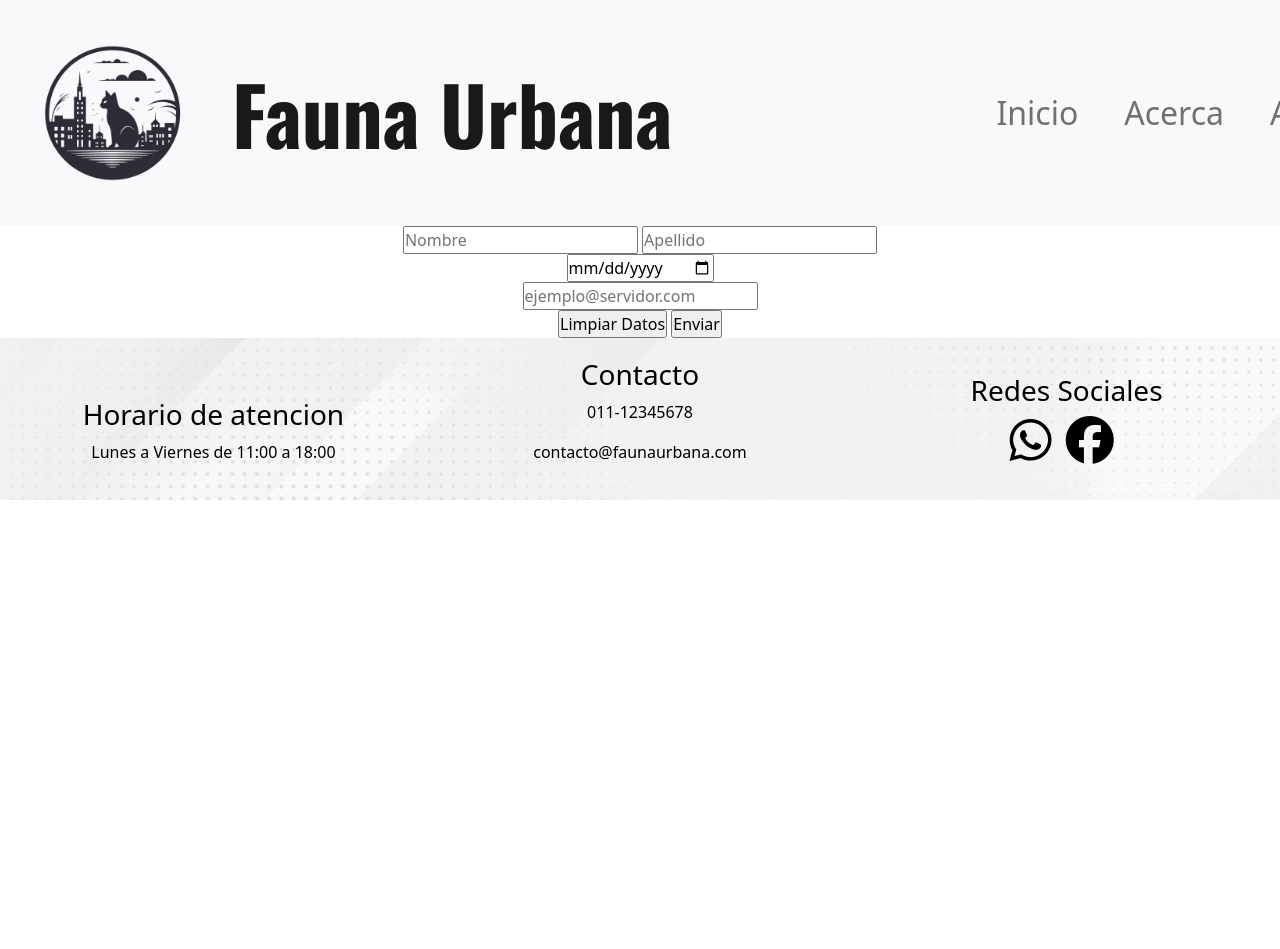
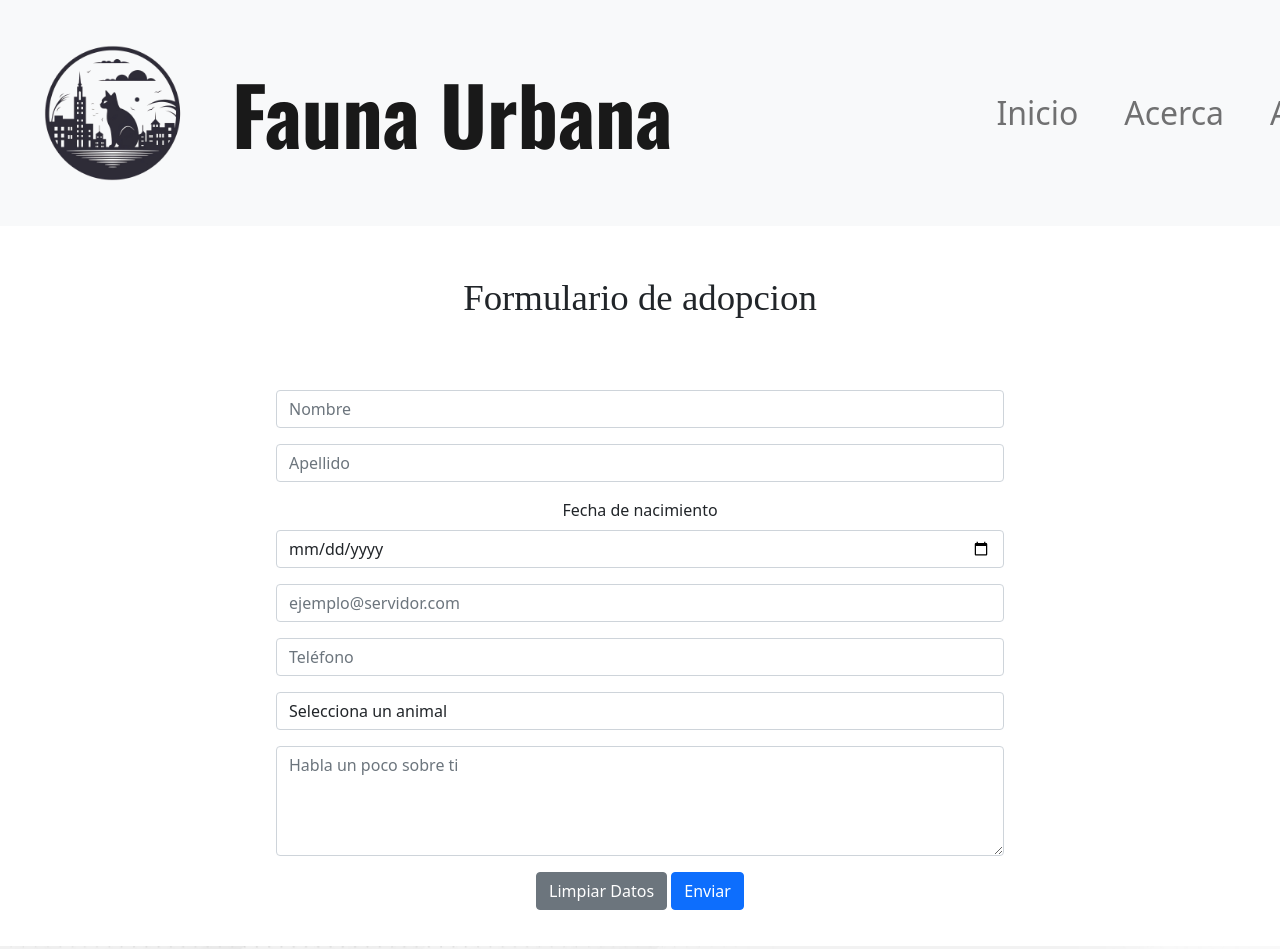
Before and after one commit to gaboz08/Proyecto, a website: page pages/Contacto.html in a window 1280 px wide. Shown: the top 949 px of the page. Before the commit the page ends 800 px from the top, so only its background shows below. Drawn offline with Linux system fonts and the light colour scheme.

Commit message:
Correcciones tercera preentrega

```diff
--- a/SCSS/estilos.scss
+++ b/SCSS/estilos.scss
@@ -218,3 +218,10 @@ header, .imagenFooter {
         }
     }
 }
+
+
+.formulario-centrado {
+    max-width: 60%;
+    margin: 0 auto;
+    padding: 20px;
+}
--- a/pages/Contacto.html
+++ b/pages/Contacto.html
@@ -34,23 +34,48 @@
     </header>
 
     <section>
-        <form action="404.html" method="post">
-            <div>
-                <input type="text" id="nombre" name="nombre" placeholder="Nombre" required>
-                <input type="text" id="apellido" name="apellido" placeholder="Apellido" required>
-            </div>
-            <div>
-                <input type="date" id="fecha de nacimiento" name="fecha de nacimiento">
-            </div>
-            <div>
-                <input type="email" id="email" name="email" placeholder="ejemplo@servidor.com" required>
-            </div>
-            <div>
-                <input type="reset" value="Limpiar Datos">
-                <input type="submit" value="Enviar">
-            </div>
-        </form>
+        <h2 class="Subtitulo">Formulario de adopcion</h2>
     </section>
+
+    <form action="404.html" method="post" class="formulario-centrado">
+
+        <div class="mb-3">
+            <input type="text" class="form-control" id="nombre" name="nombre" placeholder="Nombre" required>
+        </div>
+        <div class="mb-3">
+            <input type="text" class="form-control" id="apellido" name="apellido" placeholder="Apellido" required>
+        </div>
+        <div class="mb-3">
+            <label for="fechaNacimiento" class="form-label">Fecha de nacimiento</label>
+            <input type="date" class="form-control" id="fechaNacimiento" name="fechaNacimiento">
+        </div>
+        <div class="mb-3">
+            <input type="email" class="form-control" id="email" name="email" placeholder="ejemplo@servidor.com" required>
+        </div>
+        <div class="mb-3">
+            <input type="tel" class="form-control" id="telefono" name="telefono" placeholder="Teléfono" required>
+        </div>
+        <div class="mb-3">
+            <select class="form-control" id="seleccionAnimal" name="seleccionAnimal">
+                <option value="" selected>Selecciona un animal</option>
+                <option value="perro">Perro</option>
+                <option value="gato">Gato</option>
+            </select>
+        </div>
+        <div class="mb-3" id="opcionesAnimales" style="display: none;">
+            <select class="form-control" name="opcionAnimal">
+
+            </select>
+        </div>
+        <div class="mb-3">
+            <textarea class="form-control" name="sobreTi" id="sobreTi" rows="4" placeholder="Habla un poco sobre ti"></textarea>
+        </div>
+        <div class="mb-3">
+            <input type="reset" class="btn btn-secondary" value="Limpiar Datos">
+            <input type="submit" class="btn btn-primary" value="Enviar">
+        </div>
+    </form>
+
 
 
 
@@ -71,5 +96,35 @@
         </div>
     </footer>
     <script src="../js/bootstrap.bundle.min.js"></script>
+    <script>
+        document.getElementById('seleccionAnimal').addEventListener('change', function() {
+            const opcionesAnimales = document.getElementById('opcionesAnimales');
+            const selectOpciones = opcionesAnimales.querySelector('select');
+
+
+            selectOpciones.innerHTML = '';
+
+            if (this.value === 'perro') {
+                ['Perro1', 'Perro2', 'Perro3', 'Perro4', 'Perro5', 'Perro6', 'Perro7', 'Perro8'].forEach(perro => {
+                    const option = document.createElement('option');
+                    option.value = perro.toLowerCase();
+                    option.textContent = perro;
+                    selectOpciones.appendChild(option);
+                });
+                opcionesAnimales.style.display = 'block';
+            } else if (this.value === 'gato') {
+                ['Gato1', 'Gato2', 'Gato3', 'Gato4', 'Gato5', 'Gato6', 'Gato7', 'Gato8'].forEach(gato => {
+                    const option = document.createElement('option');
+                    option.value = gato.toLowerCase();
+                    option.textContent = gato;
+                    selectOpciones.appendChild(option);
+                });
+                opcionesAnimales.style.display = 'block';
+            } else {
+                opcionesAnimales.style.display = 'none';
+            }
+        });
+        </script>
+
 </body>
 </html>
```
Also changed, not shown: pages/Adopciones.html (+7 -6 lines), css/estilos.css, 1 other file.
